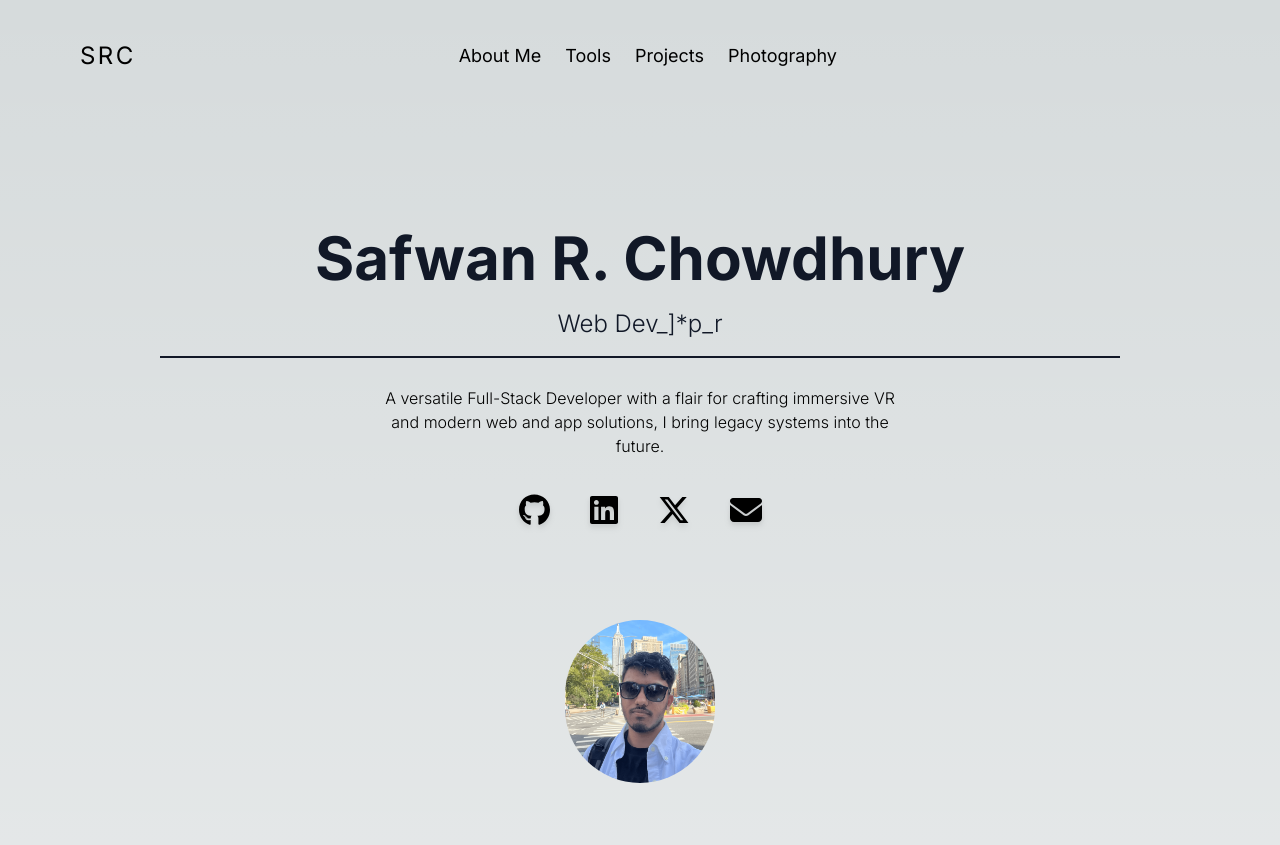
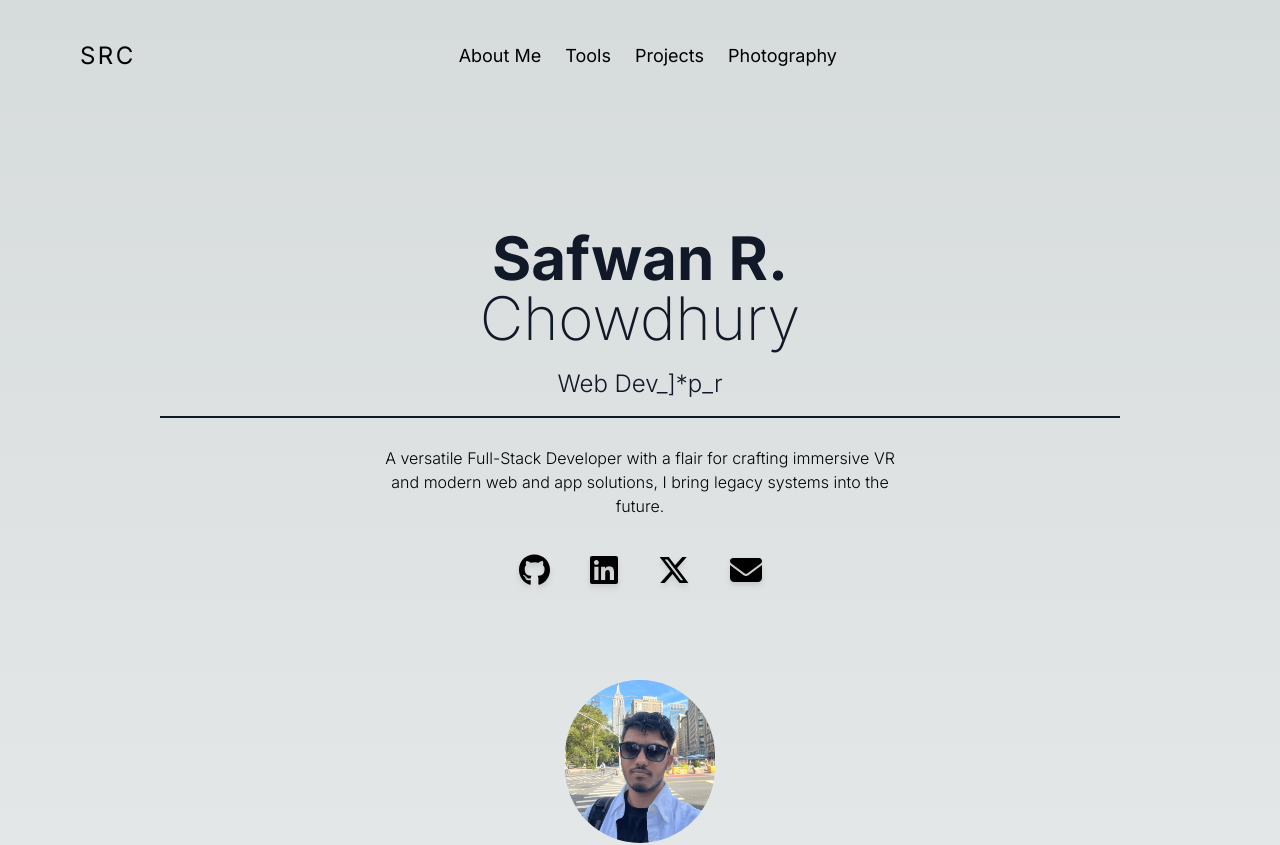
Before and after one commit to SafwanChowdhury/Portfolio-V2, a Next.js app in the folder portfolio-v2/: page / in a window 1280 px wide. Shown: the top 845 px of the page. Built offline with nearby package versions, Linux system fonts and the light colour scheme; what tailwind-hamburgers would draw is missing.

Commit message:
corrected for dark mode

```diff
--- a/portfolio-v2/components/hero.tsx
+++ b/portfolio-v2/components/hero.tsx
@@ -12,12 +12,17 @@ import { faEnvelope } from "@fortawesome/free-solid-svg-icons";
 export default function hero() {
     return (
         <div className="relative flex-col justify-center p-5">
-            <h1 className="text-6xl font-bold text-center text-gray-900 dark:text-gray-200">
-                Safwan R. Chowdhury
+            <div>
+                <h1 className="text-6xl font-bold text-center text-gray-900 dark:text-gray-200">
+                    Safwan R.
+                </h1>{" "}
+                <h2 className="text-6xl text-center text-gray-900 dark:text-gray-200 font-extralight">
+                    Chowdhury
+                </h2>
                 <div className="text-2xl font-light text-center text-gray-900 pt-5 dark:text-gray-200">
                     <TextScrambleComponent />
                 </div>
-            </h1>
+            </div>
             <div className="w-11/12 mx-auto h-0.5 bg-gray-900 dark:bg-gray-200 mt-4 mb-4"></div>
 
             <p className="w-11/12 lg:w-6/12 font-light text-center pt-3 mx-auto">
--- a/portfolio-v2/components/navbar.tsx
+++ b/portfolio-v2/components/navbar.tsx
@@ -61,7 +61,7 @@ export default function Navbar() {
                         : "opacity-0 pointer-events-none"
                 }`}
             >
-                <nav className="hidden sm:flex items-center p-3 sm:pt-6 lg:p-10 w-full bg-black dark:bg-white sm:bg-transparent sm:dark:bg-transparent text-slate-200 sm:text-black">
+                <nav className="hidden sm:flex items-center p-3 sm:pt-6 lg:p-10 w-full bg-black dark:bg-white sm:bg-transparent sm:dark:bg-transparent text-slate-200 dark:text-slate-200 sm:text-black">
                     <h1 className="text-md sm:text-2xl font-normal tracking-widest pl-3 sm:pl-10 cursor-pointer justify-self-start shrink-0">
                         SRC
                     </h1>
@@ -89,9 +89,9 @@ export default function Navbar() {
             >
                 <nav
                     ref={navbarRef}
-                    className="bg-black dark:bg-white text-slate-200 flex items-center justify-between p-4"
+                    className="bg-black dark:bg-gray-600 dark:backdrop-blur-lg dark:opacity-[.97] text-slate-200 dark:text-slate-100 flex items-center justify-between p-4"
                 >
-                    <h1 className="text-2xl font-medium tracking-widest pt-1 sm:pl-10 sm:text-2xl sm:font-normal cursor-pointer">
+                    <h1 className="text-2xl font-medium tracking-widest sm:pl-10 sm:text-2xl sm:font-normal cursor-pointer">
                         SRC
                     </h1>
                     <ul className="text-md gap-8 justify-end tracking-widest items-center w-full hidden sm:flex pr-10">
@@ -126,12 +126,16 @@ export default function Navbar() {
                     opened ? "max-h-96" : "max-h-0"
                 }`}
             >
-                <li className="bg-black dark:bg-white border-t border-gray-700 pt-4 pb-2">
+                <li className="bg-black dark:bg-gray-600 dark:opacity-[.98] border-t border-gray-700 dark:border-gray-400 pt-4 pb-2">
                     About Me
                 </li>
-                <li className="bg-black dark:bg-white py-2">Tools</li>
-                <li className="bg-black dark:bg-white py-2">Projects</li>
-                <li className="bg-black dark:bg-white pt-2 pb-4">
+                <li className="bg-black dark:bg-gray-600 dark:opacity-[.98] py-2">
+                    Tools
+                </li>
+                <li className="bg-black dark:bg-gray-600 dark:opacity-[.98] py-2">
+                    Projects
+                </li>
+                <li className="bg-black dark:bg-gray-600 dark:opacity-[.98] pt-2 pb-4">
                     Photography
                 </li>
             </ul>
```
